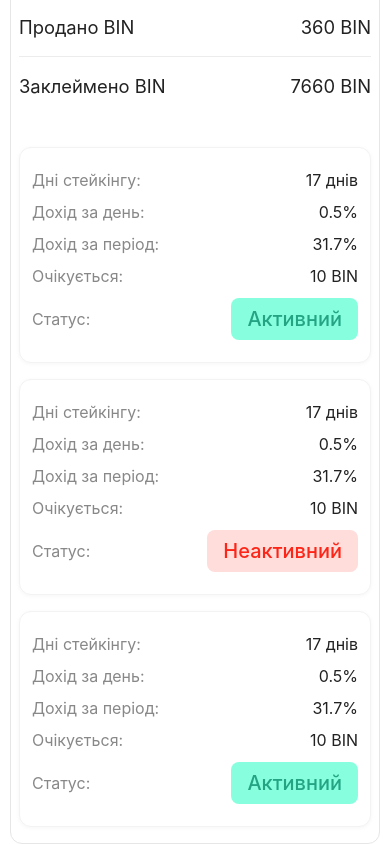
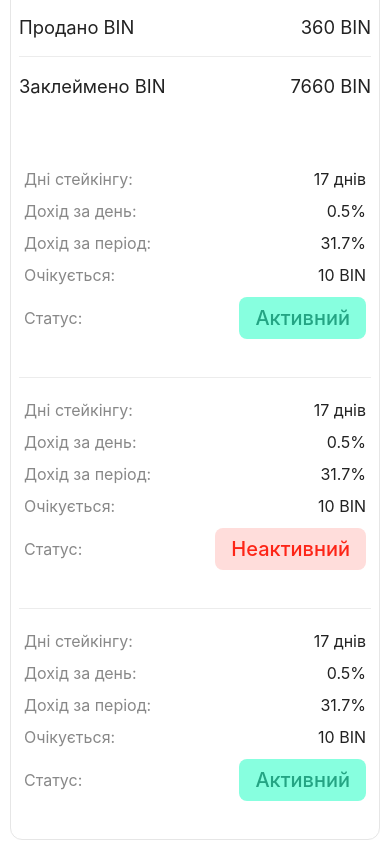
Before and after one commit to MaAnka324/angry-cat-test, a Vue app: page / in a window 390 px wide. Shown: the part 1094-1938 px from the top of the page. Built offline with nearby package versions, Linux system fonts and the light colour scheme; the HTML template or start-up script is replaced by a standard one.

Commit message:
Refactor card styling in StatsTableMobile: adjust padding and remove border-radius for improved layout consistency

```diff
--- a/src/components/stats/StatsTableMobile.vue
+++ b/src/components/stats/StatsTableMobile.vue
@@ -45,10 +45,12 @@ defineProps({
 }
 .mobile-table__card {
   background: #fff;
-  border-radius: 12px;
-  box-shadow: 0 1px 4px rgba(0,0,0,0.04);
-  padding: 16px 12px;
-  border: 1px solid #f3f3f3;
+  padding: 16px 5px;
+}
+
+.mobile-table__card + .mobile-table__card {
+  border-top: 1px solid #ececec;
+  margin-top: 0;
 }
 .mobile-table__row {
   display: flex;
```
